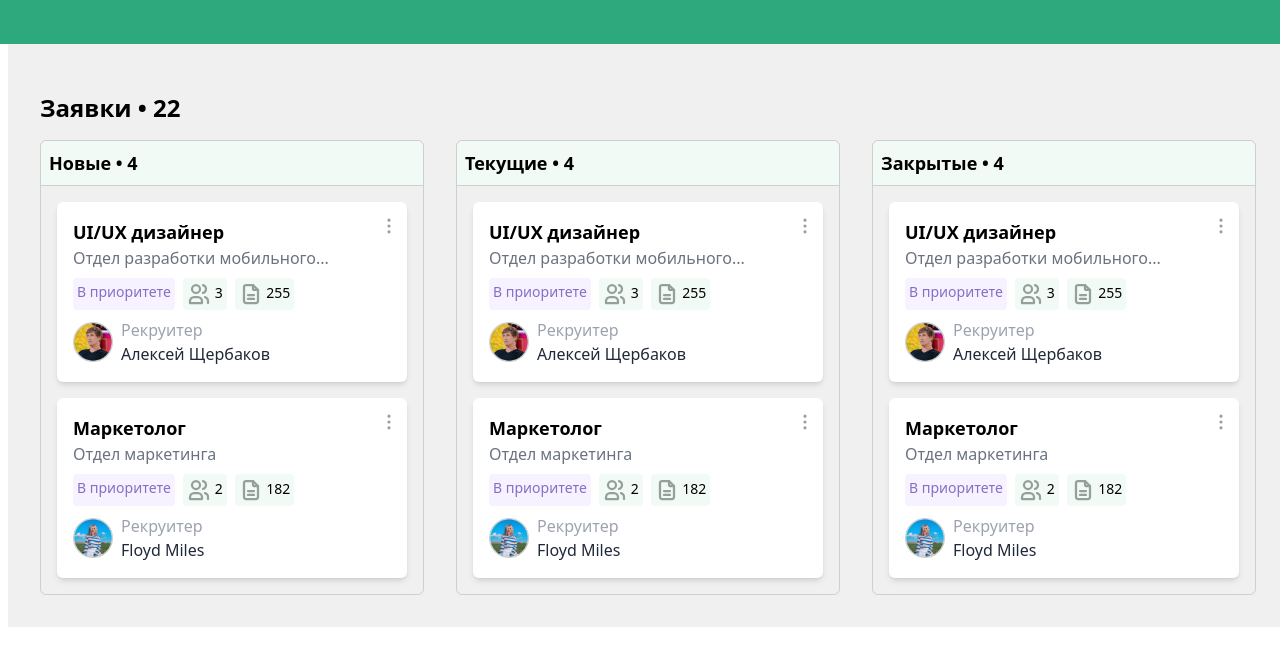
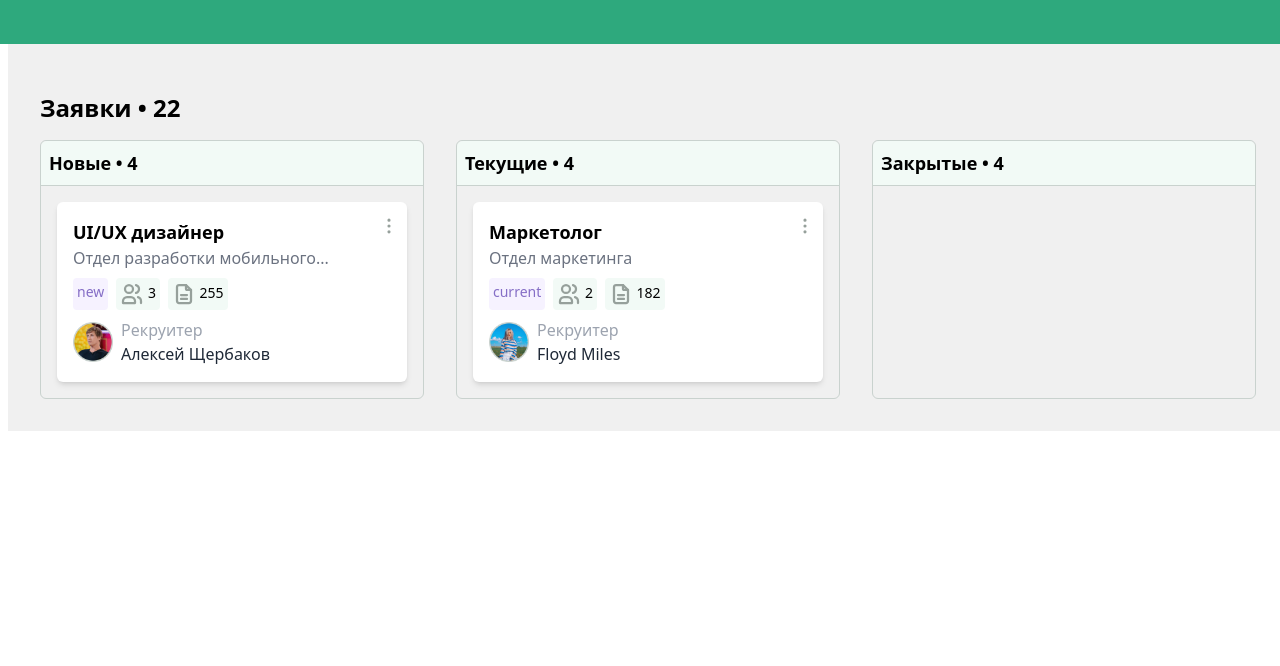
Before and after one commit to jakhongirn/application-board, a React (Create React App) app: page / in a window 1280 px wide. Shown: the top 666 px of the page. Built offline with nearby package versions, Linux system fonts and the light colour scheme.

Commit message:
add status to card

```diff
--- a/src/assets/data.js
+++ b/src/assets/data.js
@@ -1,53 +1,52 @@
-
 export const cardContainers = [
   {
-            "id": 1,
-            "type": "New",
-            "name": "Новые"
+    id: 1,
+    type: "new",
+    name: "Новые",
   },
   {
-            "id": 2,
-            "type": "Current",
-            "name": "Текущие"
+    id: 2,
+    type: "current",
+    name: "Текущие",
   },
   {
-            "id": 3,
-            "type": "Closed",
-            "name": "Закрытые"
+    id: 3,
+    type: "closed",
+    name: "Закрытые",
   },
   {
-            "id": 4,
-            "type": "Archived",
-            "name": "Архив"
+    id: 4,
+    type: "archived",
+    name: "Архив",
   },
   {
-            "id": 5,
-            "type": "Deleted",
-            "name": "Удаленные"
-        }
-    ]
+    id: 5,
+    type: "deleted",
+    name: "Удаленные",
+  },
+];
 
-export const cardData  = [
+export const cardData = [
   {
-        "id": 1,
-        "title": "UI/UX дизайнер",
-        "department": "Отдел разработки мобильного...",
-        "status": "В приоритете",
-        "people": "3",
-        "docs": "255",
-        "recName": "Алексей Щербаков",
-        "recImageName": "sherbakov.png"
-
+    id: 1,
+    status: "new",
+    title: "UI/UX дизайнер",
+    department: "Отдел разработки мобильного...",
+    priority: "В приоритете",
+    people: "3",
+    docs: "255",
+    recName: "Алексей Щербаков",
+    recImageName: "sherbakov.png",
   },
   {
-        "id": 2,
-        "title": "Маркетолог",
-        "department": "Отдел маркетинга",
-        "status": "В приоритете",
-        "people": "2",
-        "docs": "182",
-        "recName": "Floyd Miles",
-        "recImageName": "miles.png"
+    id: 2,
+    status: "current",
+    title: "Маркетолог",
+    department: "Отдел маркетинга",
+    priority: "В приоритете",
+    people: "2",
+    docs: "182",
+    recName: "Floyd Miles",
+    recImageName: "miles.png",
   },
-
-]
+];
--- a/src/components/CardContainer.jsx
+++ b/src/components/CardContainer.jsx
@@ -1,16 +1,16 @@
 import React from 'react'
 import Card from './Card'
 
-const CardContainer = ({children, type, data}) => {
-
+const CardContainer = ({ children, name, type, data }) => {
   return (
-    <div className='border border-1 border-[#C9D2CE] rounded-md w-96'>
-        <div className='bg-[#F2FAF6] border-b  rounded-t-md  border-[#C9D2CE]  p-2'>
-            <h3 className='font-semibold text-lg'>{type} &bull; 4</h3>
+    <div className="border border-1 border-[#C9D2CE] rounded-md w-96">
+      <div className="bg-[#F2FAF6] border-b  rounded-t-md  border-[#C9D2CE]  p-2">
+        <h3 className="font-semibold text-lg">{name} &bull; 4</h3>
       </div>
 
-        {
-          data.map(card =>
+      {data.map(
+        (card) =>
+          type === card.status && (
             <Card
               key={card.id}
               title={card.title}
@@ -21,8 +21,8 @@ const CardContainer = ({children, type, data}) => {
               recName={card.recName}
               recImageName={card.recImageName}
             />
-            )
-        }
+          ),
+      )}
     </div>
   )
 }
--- a/src/components/DragDropArea.jsx
+++ b/src/components/DragDropArea.jsx
@@ -1,7 +1,6 @@
 import React from 'react';
 import { cardContainers, cardData } from '../assets/data';
 import CardContainer from './CardContainer';
-import Card from './Card';
 
 const DragDropArea = () => {
 
@@ -11,7 +10,8 @@ const DragDropArea = () => {
               (
                 <CardContainer
                     key={cardContainer.id}
-                    type={cardContainer.name}
+                    name={cardContainer.name}
+                    type={cardContainer.type}
                     data={cardData}
                 />
               )
```
Lines whose indentation alone changed are shown as unchanged.
